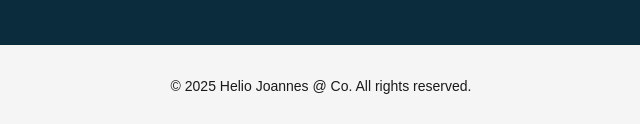
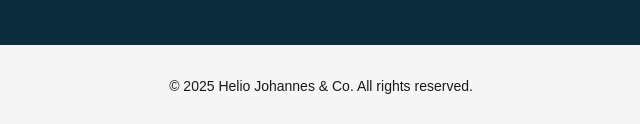
Before and after one commit to rietjoaval-sketch/heliojohannes, a plain HTML site: page index.html in a window 1280 px wide. Shown: the part 1708-1832 px from the top of the page, 319-959 px from the left. Drawn offline with Linux system fonts and the light colour scheme.

Commit message:
Fix HTML encoding issues in index.html

```diff
--- a/index.html
+++ b/index.html
@@ -148,7 +148,7 @@
 </div>
 
 <footer>
-    © 2025 Helio Joannes @ Co. All rights reserved.
+    © 2025 Helio Johannes & Co. All rights reserved.
 </footer>
 
 </body>
```
